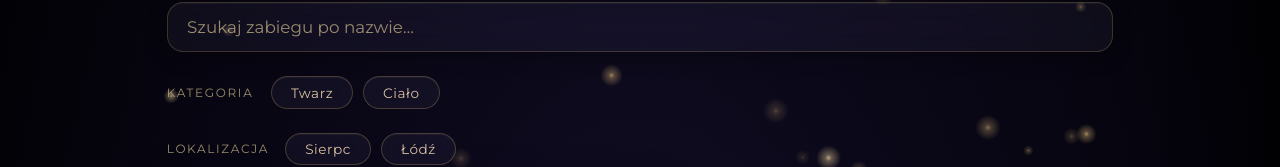
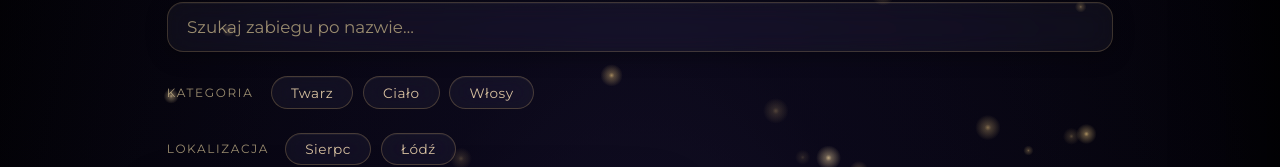
Before and after one commit to eM-Bien/lumera, a Next.js app: page /oferta in a window 1280 px wide. Shown: the part 404-571 px from the top of the page. Built offline with nearby package versions, Linux system fonts and the light colour scheme.

Commit message:
add new category

```diff
--- a/app/components/OfferExplorer/offer-types.ts
+++ b/app/components/OfferExplorer/offer-types.ts
@@ -1,6 +1,6 @@
-export type Category = "Twarz" | "Ciało";
+export type Category = "Twarz" | "Ciało" | "Włosy";
 
-export const CATEGORIES: Category[] = ["Twarz", "Ciało"];
+export const CATEGORIES: Category[] = ["Twarz", "Ciało", "Włosy"];
 
 export type Location = "Sierpc" | "Łódź";
 export const LOCATIONS: Location[] = ["Sierpc", "Łódź"];
```
